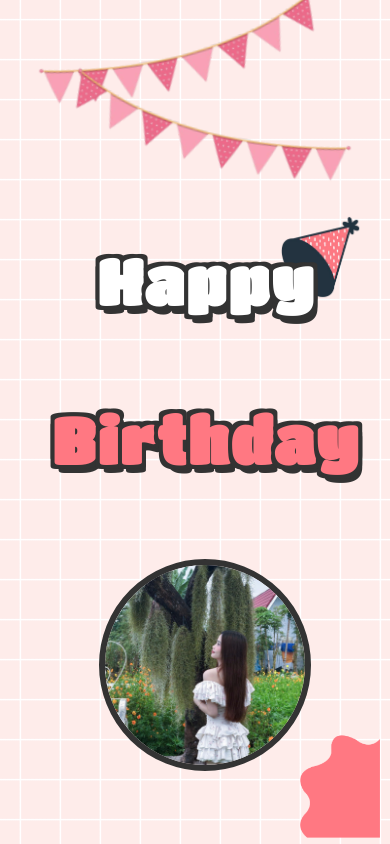
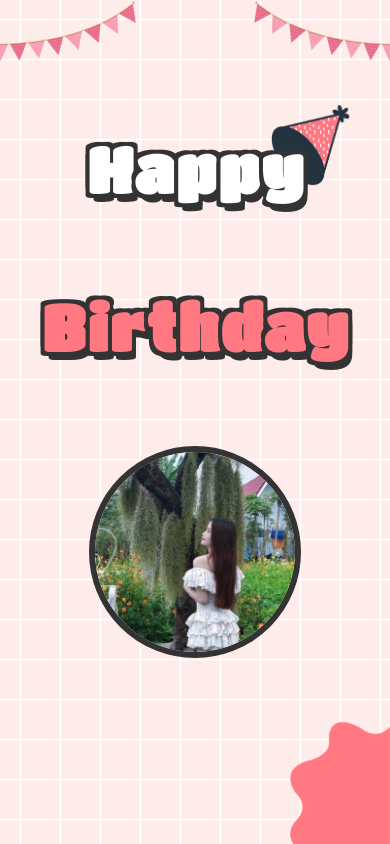
Before and after one commit to thanhphat369/happy, a plain HTML site: page index.html in a window 390 px wide. Drawn offline with nearby package versions, Linux system fonts and the light colour scheme; a web font is replaced by a local one.

Commit message:
Update style.css

```diff
--- a/style.css
+++ b/style.css
@@ -1,53 +1,37 @@
 @import url('https://fonts.googleapis.com/css2?family=Coiny&family=Titan+One&display=swap');
 @import url('https://fonts.googleapis.com/css2?family=Nerko+One&family=Sriracha&display=swap');
 @import url('https://fonts.googleapis.com/css2?family=Dancing+Script:wght@700&display=swap');
-@media (max-width: 768px) {
-    .content {
-        flex-direction: column;
-        align-items: center;
-        padding: 10px;
-    }
-
-    .left, .right {
-        width: 100%;
-        text-align: center;
-    }
-
-    .flag__birthday {
+@media screen and (max-width:768px) {
+    #wrapper .content {
         flex-direction: column;
         align-items: center;
     }
 
-    .flag__left, .flag__right {
-        width: 80% !important;
-        max-width: 300px;
+    #wrapper .content .left,
+    #wrapper .content .right {
+        width: 100% !important;
     }
 
-    .box__account .image img {
-        width: 150px;
+    .content .left,
+    .content .right {
+        align-items: center;
+        justify-content: center;
     }
 
-    .cricle {
-        margin-top: 20px;
-        font-size: 1rem;
+    .right .box__account {
+        flex-direction: column;
+        align-items: center;
     }
 
-    .btn button {
-        font-size: 1rem;
-        padding: 10px 20px;
+    .right .box__account .image {
+        width: 200px;
+        height: 200px;
     }
 
-    .decorate_star, .decorate_flower--one, .decorate_flower--two, .decorate_flower--three, .decorate_bottom, .smiley__icon {
-        transform: scale(0.8);
-    }
-
-    .letter__border {
-        width: 95%;
-        margin: auto;
-    }
-
-    .text__letter p {
-        font-size: 1rem;
+    .btn {
+        margin-top: 20px;
+        position: relative;
+        bottom: unset;
     }
 }
 
```
